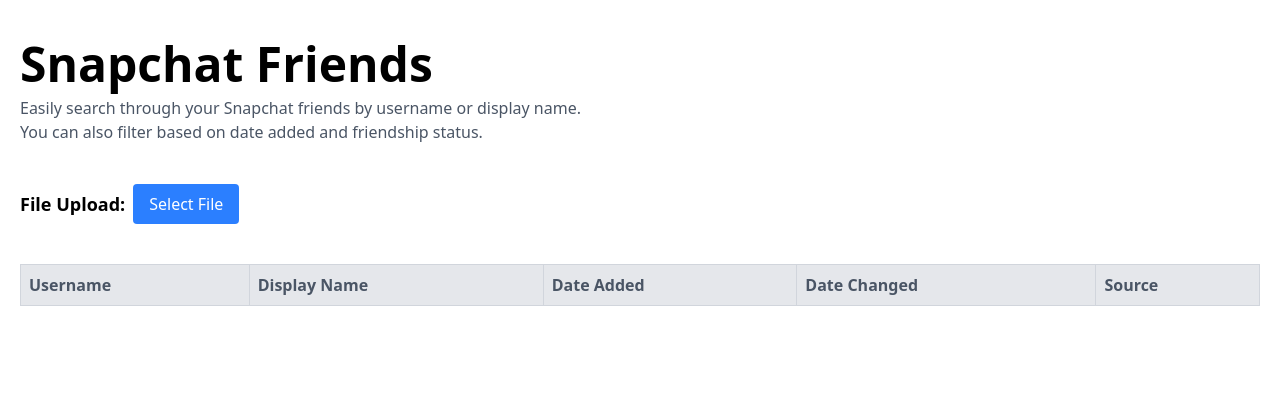
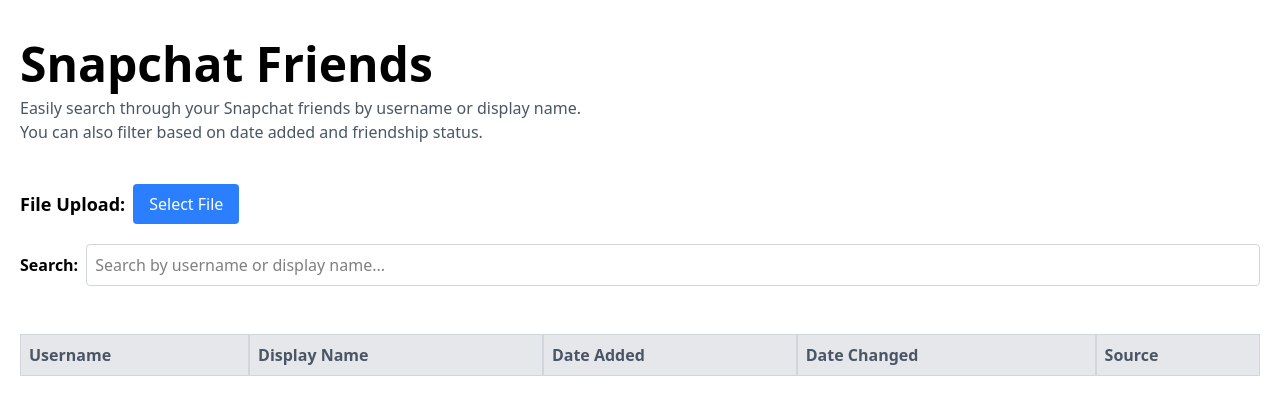
Before and after one commit to Samuelmgp/SCFriends, a React (Vite) app: page / in a window 1280 px wide. Shown: the top 414 px of the page. Built offline with nearby package versions, Linux system fonts and the light colour scheme.

Commit message:
Search is now working

```diff
--- a/src/App.tsx
+++ b/src/App.tsx
@@ -2,16 +2,31 @@
 import InputField from "./components/JSONInputField"
 import type { dataSnapshot, Friend } from "./types";
 import FriendItem from "./components/FriendItem";
+import SearchBar from "./components/SearchBar";
+import search from "./utils/search";
 
 
 function App() {
   const [parsedData, setParsedData] = useState<dataSnapshot | null>(null);
+  const [displaying, setDisplaying] = useState<Friend[]>([]);
 
-  function handleOnParsed(data: dataSnapshot) {
+  function handleOnParsed(data: dataSnapshot): void {
     console.log("Parsed Data: ", data);
     setParsedData(data);
+    setDisplaying(data.Friends);
   }
 
+  function handleSearch(term: string): void {
+    if (parsedData) {
+      if (term.trim() === "") {
+        setDisplaying(parsedData.Friends);
+        return;
+      }else {
+        search(term, parsedData.Friends, setDisplaying);
+        console.log("Search Term: ", term);
+      }
+    }
+  }
 
   return (
     <>
@@ -28,8 +43,10 @@
         <InputField label="Select File" type="file" onParsed={handleOnParsed}/>
       </div>
 
+      <SearchBar onSearch={handleSearch} />
+
       <div id="Friends-Container" className="mx-5 mt-10">
-        <table className="min-w-full border-collapse block md:table">
+        <table className="min-w-full border-separate border-spacing-y-2 block md:table">
           <thead className="block md:table-header-group">
             <tr className="border border-gray-300 md:border-none block md:table-row absolute -top-full md:top-auto -left-full md:left-auto md:relative ">
               <th className="bg-gray-200 p-2 text-gray-600 font-bold md:border md:border-gray-300 text-left block md:table-cell">Username</th>
@@ -40,7 +57,7 @@
             </tr>
           </thead>
           <tbody className="block md:table-row-group">
-            {parsedData !== null && parsedData.Friends.map((friend: Friend, index: number) => (<FriendItem key={index} friend={friend} />))}
+            {displaying !== null && displaying.map((friend: Friend, index: number) => (<FriendItem key={index} friend={friend} />))}
           </tbody>
         </table>
       </div>
--- a/src/components/FriendItem.tsx
+++ b/src/components/FriendItem.tsx
@@ -3,12 +3,12 @@
 export default function FriendItem({ friend }: { friend: Friend }) {
 
     return (
-        <tr>
-            <td>{friend.displayName}</td>
-            <td>{friend.username}</td>
-            <td>{friend.dateAdded}</td>
-            <td>{friend.dateChanged}</td>
-            <td>{friend.source}</td>
+        <tr className="odd:bg-gray-200 even:bg-gray-100 hover:bg-green-100">
+            <td className="p-2 border-none">{friend.displayName}</td>
+            <td className="p-2 border-none">{friend.username}</td>
+            <td className="p-2 border-none">{friend.dateAdded}</td>
+            <td className="p-2 border-none">{friend.dateChanged}</td>
+            <td className="p-2 border-none">{friend.source}</td>
         </tr>
     )
 }
--- /dev/null
+++ b/src/components/SearchBar.tsx
@@ -0,0 +1,14 @@
+export default function SearchBar({ onSearch }: { onSearch: (term: string) => void }) {
+    return (
+        <div className="mt-5 mx-5 flex gap-2 items-center">
+            <label htmlFor="search" className="font-bold">Search:</label>
+            <input
+                id="search"
+                type="text"
+                onChange={(e) => onSearch(e.target.value)}
+                className="w-full p-2 border border-gray-300 rounded"
+                placeholder="Search by username or display name..."
+            />
+        </div>
+    );
+}
--- /dev/null
+++ b/src/utils/search.ts
@@ -0,0 +1,9 @@
+import type { Friend } from "../types";
+
+export default function search(term: string, friends: Friend[], setDisplaying: (friends: Friend[]) => void): void {
+    const filtered = friends.filter(friend =>
+        friend.username.toLowerCase().includes(term.toLowerCase()) ||
+        friend.displayName.toLowerCase().includes(term.toLowerCase())
+    );
+    setDisplaying(filtered);
+}
```
